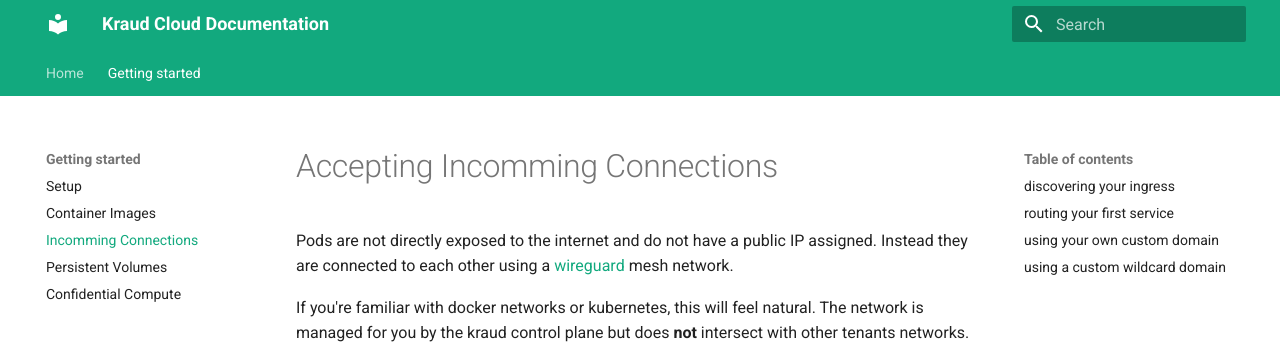
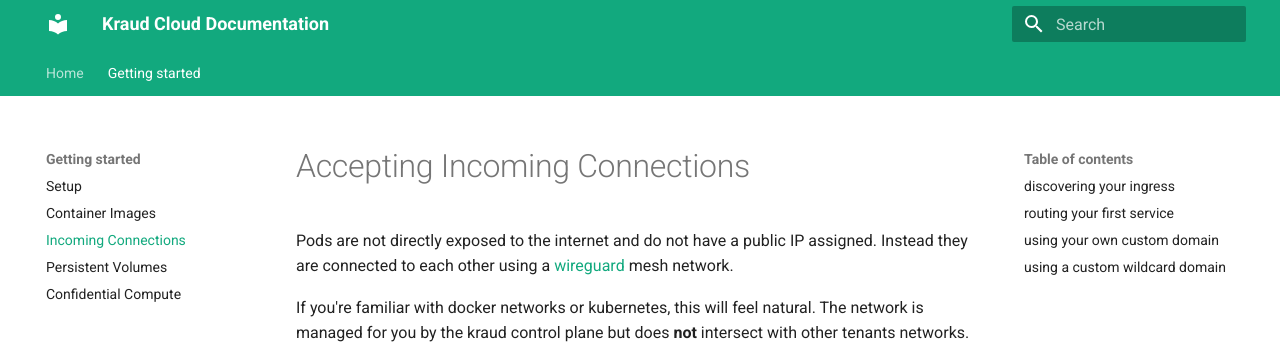
Before and after one commit to kraudcloud/wiki, an MkDocs documentation site: the page built from docs/quickstart/ingress.md, in a window 1280 px wide and 900 px high. Shown: the top 344 px of the window. Built offline with MkDocs 1.6.1 and Material for MkDocs 9.7.7, drawn with Linux system fonts in a browser that asks for light colours.

Commit message:
Fix typos

```diff
--- a/docs/quickstart/ingress.md
+++ b/docs/quickstart/ingress.md
@@ -1,4 +1,4 @@
-# Accepting Incomming Connections
+# Accepting Incoming Connections
 
 Pods are not directly exposed to the internet and do not have a public IP assigned. Instead they are connected to each other using a [wireguard](https://www.wireguard.com/) mesh network.
 
--- a/mkdocs.yml
+++ b/mkdocs.yml
@@ -36,6 +36,6 @@ nav:
   - Getting started:
     - Setup: quickstart/setup.md
     - Container Images: quickstart/images.md
-    - Incomming Connections: quickstart/ingress.md
+    - Incoming Connections: quickstart/ingress.md
     - Persistent Volumes: quickstart/volumes.md
     - Confidential Compute: quickstart/confidential.md
```
Also changed, not shown: docs/quickstart/images.md (+1 -1 lines).
